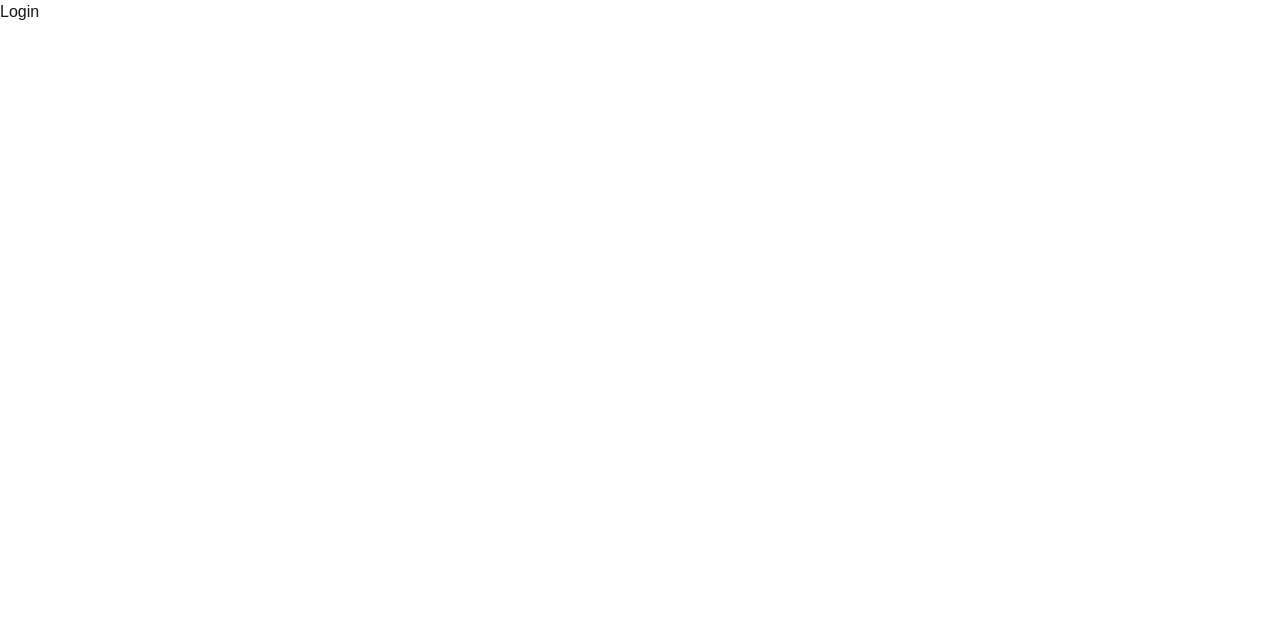
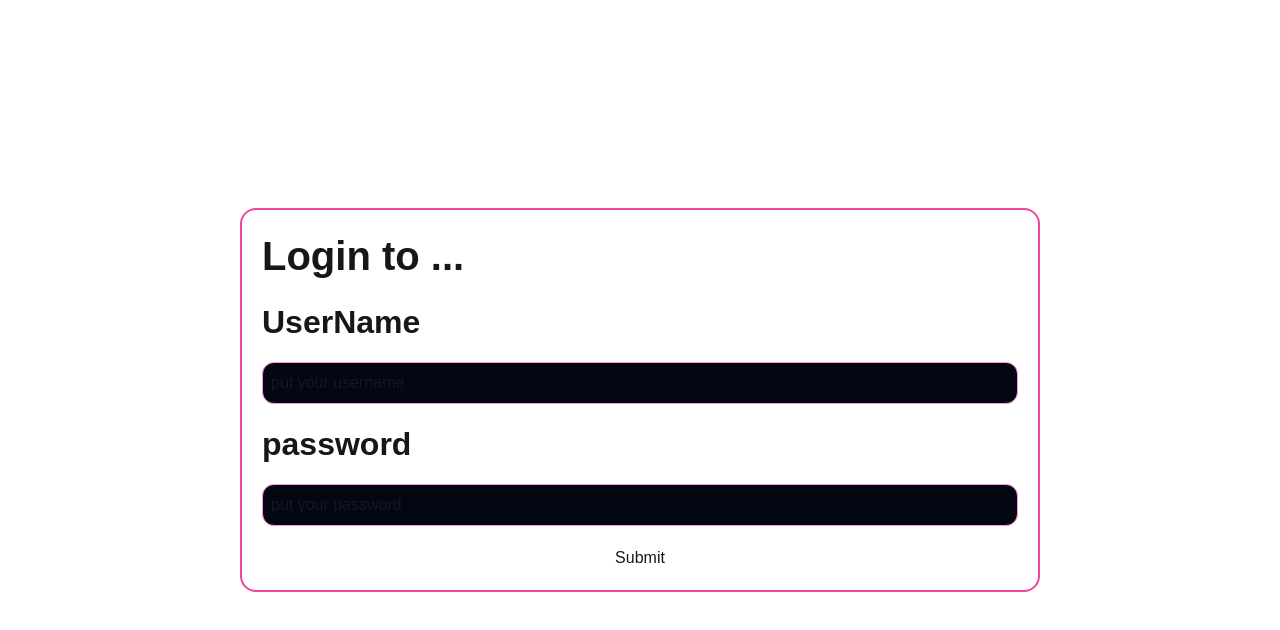
Before and after one commit to EstebanForeroM/movie_project, a Next.js app: page /login in a window 1280 px wide. Shown: the top 630 px of the page. Built offline with nearby package versions, Linux system fonts and the light colour scheme.

Commit message:
maked firs login ui

```diff
--- a/app/globals.css
+++ b/app/globals.css
@@ -25,3 +25,73 @@ body {
     text-wrap: balance;
   }
 }
+
+@layer utilities {
+    .h-num {
+        @apply font-inter text-[72px] font-bold leading-[84px];
+    }
+
+    .h1 {
+        @apply text-[84px] font-black leading-[84px] tracking-[-0.03em];
+    }
+
+    .h2 {
+        @apply text-[64px] font-black leading-[64px];
+    }
+
+    .h3 {
+        @apply text-[48px] font-semibold leading-[56px] tracking-[-0.02em];
+    }
+
+    .h4 {
+        @apply text-[40px] font-semibold leading-[52px];
+    }
+
+    .h5 {
+        @apply text-[32px] font-semibold leading-[40px];
+    }
+
+    .h6 {
+        @apply text-[24px] font-medium leading-[36px];
+    }
+
+    .body-1 {
+        @apply text-[22px] leading-[36px];
+    }
+
+    .body-2 {
+        @apply text-[18px] font-semibold leading-[32px];
+    }
+
+    .body-3 {
+        @apply text-[16px] leading-[28px] tracking-[0.02em];
+    }
+
+    .base {
+        @apply text-[16px] font-medium leading-[24px] tracking-[0.03em];
+    }
+
+    .base-bold {
+        @apply text-[16px] font-bold leading-[24px];
+    }
+
+    .base-small {
+        @apply text-[14px] font-semibold leading-[18px] tracking-[0.03em];
+    }
+
+    .small-1 {
+        @apply text-[14px] font-semibold leading-[18px] tracking-[0.03em];
+    }
+
+    .small-2 {
+        @apply text-[12px] font-bold leading-[16px] tracking-[0.3em];
+    }
+
+    .small-compact {
+        @apply text-[12px] font-semibold leading-[18px] tracking-[0.03em];
+    }
+
+    .containerJ {
+        @apply flex py-28 px-10 overflow-hidden justify-center items-center flex-col;
+    }
+}
--- a/app/login/page.tsx
+++ b/app/login/page.tsx
@@ -1,10 +1,26 @@
-
-
-import React from 'react'
-
 const Login = () => {
   return (
-    <div>Login</div>
+    <div className="flex justify-center items-center h-screen w-screen">
+      <div className="flex relative my-10 w-[800px] h-96 border-2 border-pink-500
+        flex-col rounded-2xl p-5">
+
+        <h4 className="h4 mb-5">
+          Login to ...
+        </h4>
+
+        <h5 className="h5 relative">UserName</h5>
+        <input type="text" className="border border-border rounded-xl bg-gray-950 relative py-2 px-2 mt-5 mb-5 outline-none
+          text-gray-400 placeholder:text-gray-900" placeholder="put your username"/>
+
+        <h5 className="h5 relative">password</h5>
+        <input type="text" className="border border-border rounded-xl bg-gray-950 relative py-2 px-2 mt-5 mb-5 outline-none
+          text-gray-400 placeholder:text-gray-900" placeholder="put your password"/>
+
+        <button className="">
+          Submit
+        </button>
+      </div>
+    </div>
   )
 }
 
--- a/app/register/page.tsx
+++ b/app/register/page.tsx
@@ -1,9 +1,8 @@
-
-import React from 'react'
-
 const Register = () => {
   return (
-    <div>Register</div>
+    <div>
+
+    </div>
   )
 }
 
```
Also changed, not shown: 1 other file (tests, documents, lock files or other folders).
